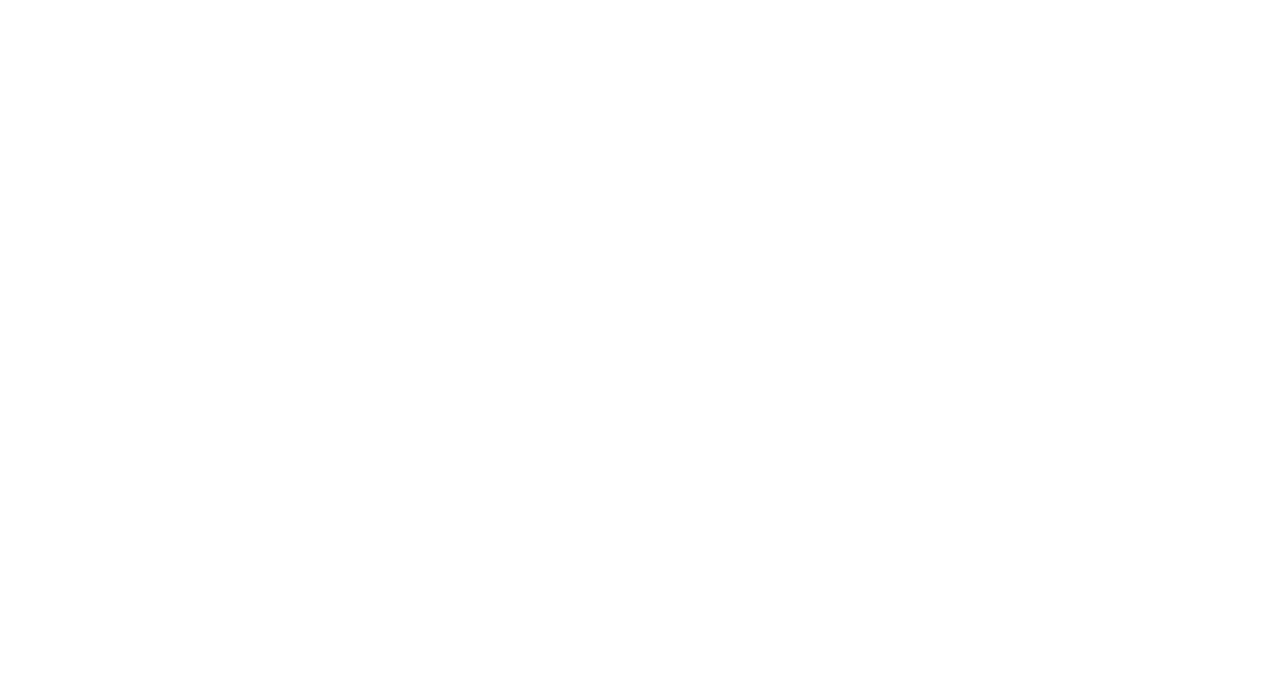
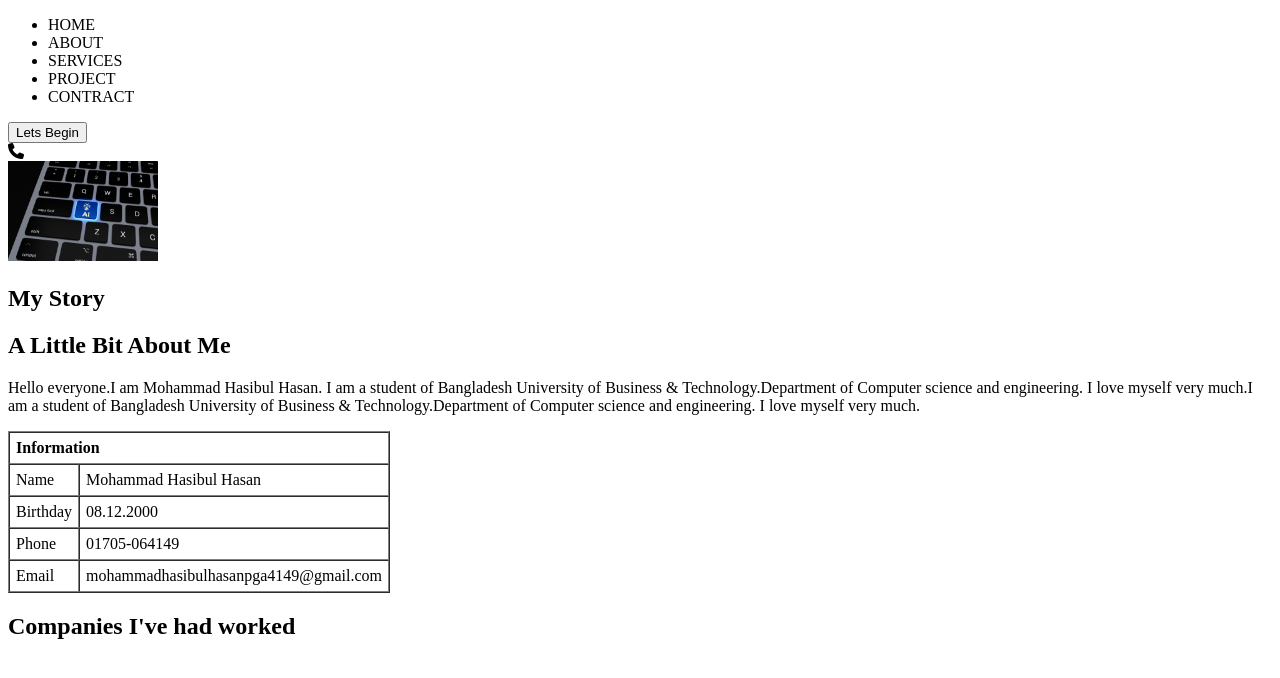
Before and after one commit to hasibulhimu49/HTML-CSS_Simple-Project, a plain HTML site: page index.html in a window 1280 px wide. Drawn offline with Linux system fonts and the light colour scheme.

Commit message:
About section html add done.

```diff
--- a/index.html
+++ b/index.html
@@ -1,11 +1,98 @@
 <!DOCTYPE html>
 <html lang="en">
-<head>
-    <meta charset="UTF-8">
-    <meta name="viewport" content="width=device-width, initial-scale=1.0">
+  <head>
+    <meta charset="UTF-8" />
+    <meta name="viewport" content="width=device-width, initial-scale=1.0" />
     <title>My_Protfolio</title>
-</head>
-<body>
 
-</body>
+    <!--Font awesome cdn-->
+    <link
+      rel="stylesheet"
+      href="https://cdnjs.cloudflare.com/ajax/libs/font-awesome/6.6.0/css/all.min.css"
+      integrity="sha512-Kc323vGBEqzTmouAECnVceyQqyqdsSiqLQISBL29aUW4U/M7pSPA/gEUZQqv1cwx4OnYxTxve5UMg5GT6L4JJg=="
+      crossorigin="anonymous"
+      referrerpolicy="no-referrer"
+    />
+  </head>
+
+  <body>
+    <!--HOME SECTION-->
+    <section>
+      <nav>
+        <ul>
+          <li>HOME</li>
+          <li>ABOUT</li>
+          <li>SERVICES</li>
+          <li>PROJECT</li>
+          <li>CONTRACT</li>
+        </ul>
+      </nav>
+      <div>
+        <button>Lets Begin</button>
+      </div>
+      <div>
+        <i class="fa-solid fa-phone"></i>
+      </div>
+    </section>
+
+    <!--ABOUT SECTION-->
+    <section id="About">
+      <div>
+        <img src="./images/aboutme.jpg" height="100" width="150" />
+      </div>
+
+      <div>
+        <div>
+            <h1>My Story</h1>
+        </div>
+      </div>
+
+      <div>
+        <h2>A Little Bit About Me</h2>
+        <p>Hello everyone.I am Mohammad Hasibul Hasan. I am a student of Bangladesh University of Business & Technology.Department of Computer science and engineering. I love myself very much.I am a student of Bangladesh University of Business & Technology.Department of Computer science and engineering. I love myself very much.</p>
+      </div>
+
+      <div>
+        <table border="1" cellpadding="6" cellspacing="0">
+          <tr>
+            <th colspan="2" align="left">Information</th>
+          </tr>
+          <tr>
+            <td>Name</td>
+            <td>Mohammad Hasibul Hasan</td>
+          </tr>
+          <tr>
+            <td>Birthday</td>
+            <td>08.12.2000</td>
+          </tr>
+          <tr>
+            <td>Phone</td>
+            <td>01705-064149</td>
+          </tr>
+          <tr>
+            <td>Email</td>
+            <td>mohammadhasibulhasanpga4149@gmail.com</td>
+          </tr>
+        </table>
+      </div>
+
+      <div>
+
+      </div>
+
+      <div>
+        <h2>Companies  I've had worked</h2>
+      </div>
+
+    </section>
+
+    <!--SERVICES SECTION-->
+    <section id="Services"></section>
+
+    <!--PROJECT SECTION-->
+    <section id="Project"></section>
+
+    <!--CONTRACT SECTION-->
+    <section id="Contract"></section>
+  </body>
 </html>
```
Also changed, not shown: images/aboutme.jpg (added), images/thisisengineering-sbFmoKBK7jU-unsplash.jpg (added).
